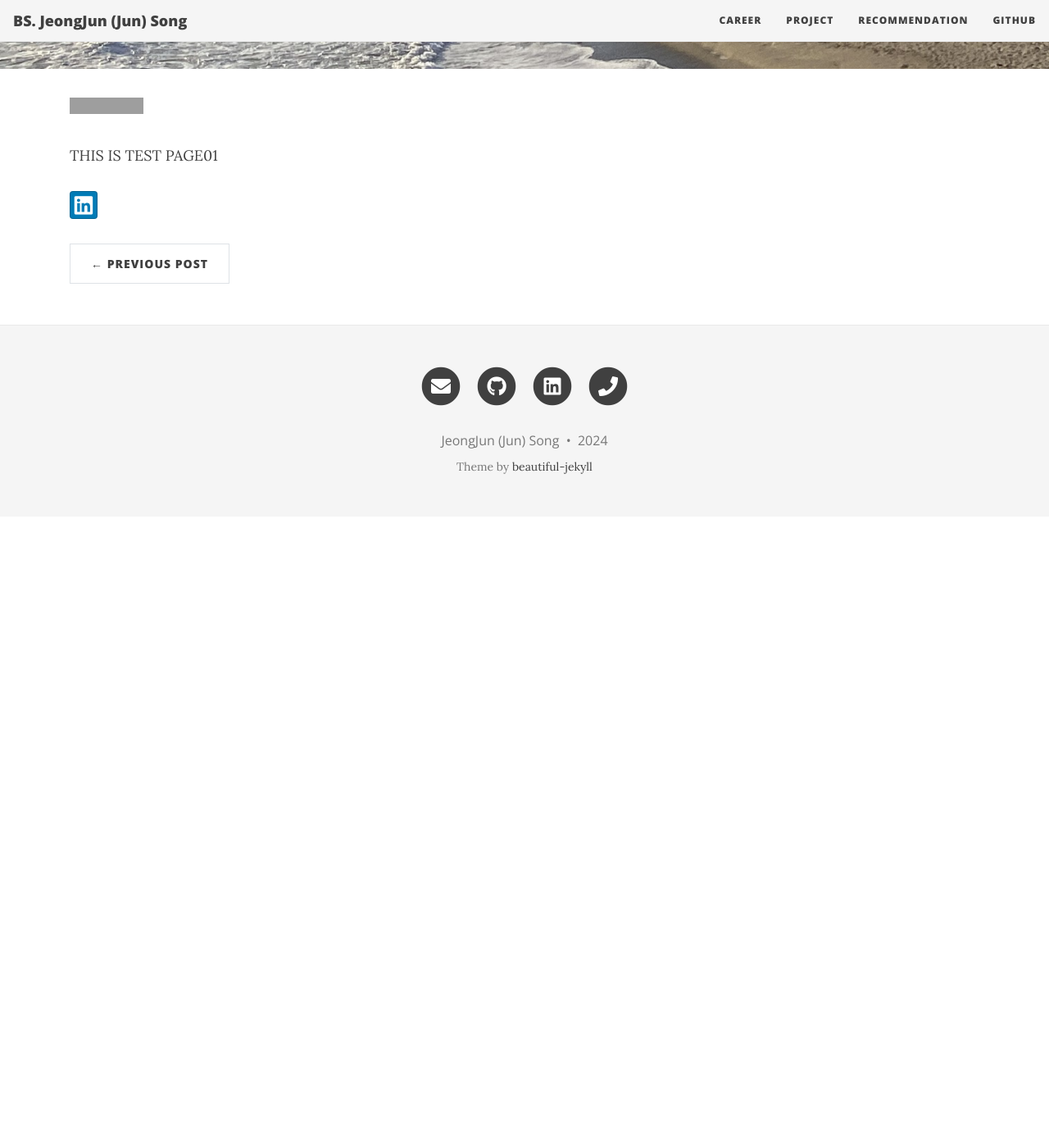
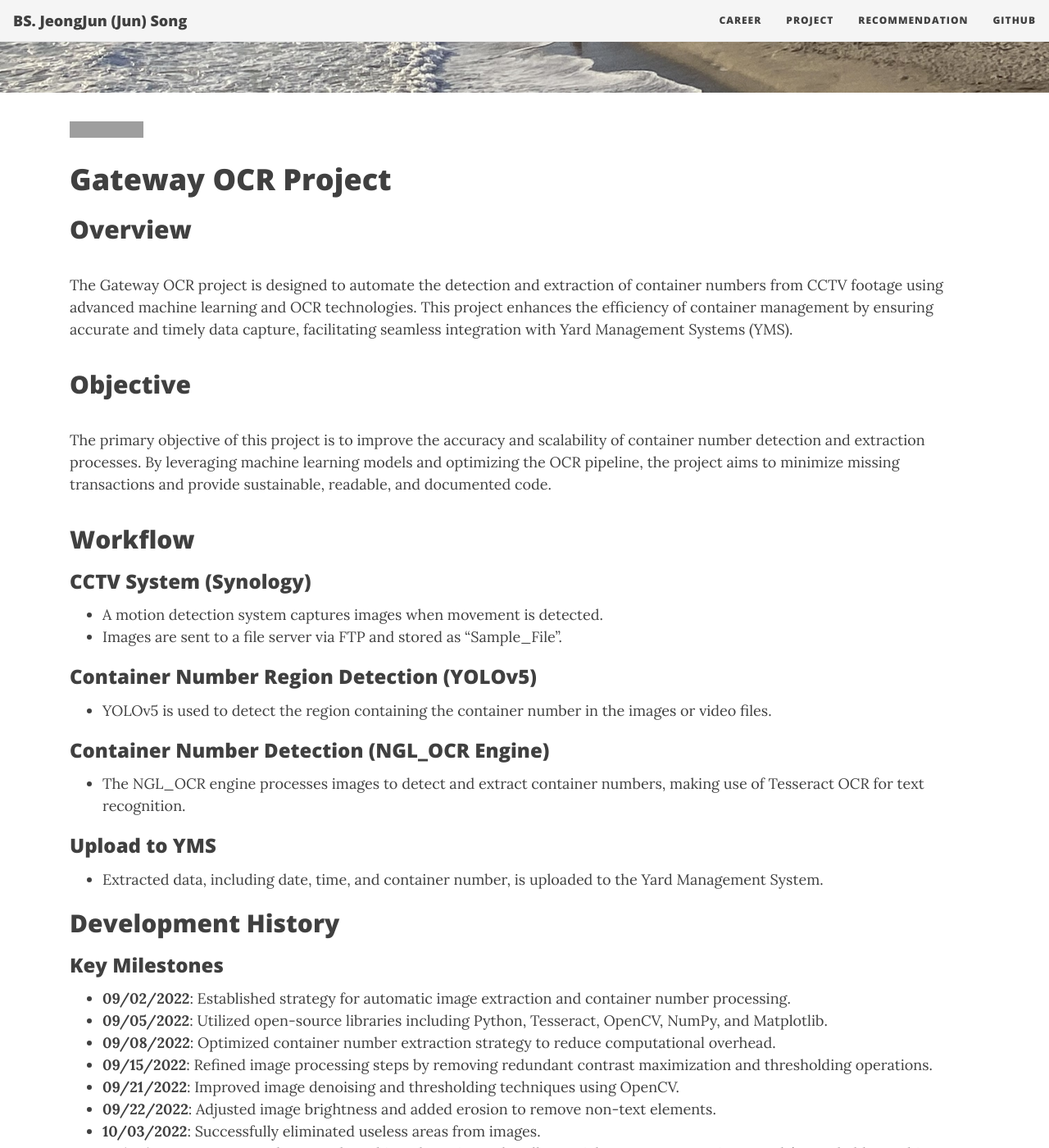
Before and after one commit to songjeongjun320/songjeongjun320.github.io, a Jekyll site: the page built from project/_posts/2024-07-23-project02.md, in a window 1280 px wide and 1400 px high, scrolled down 474 px. Shown: the whole window at 82% size. Built offline with Jekyll 4.4.1, drawn with Linux system fonts in a browser that asks for light colours; nearby versions of some CDN libraries; before the commit the page ends 1104 px from its top, so only the background shows below that; some of the changed text lies outside the part shown; grey boxes are pictures that could not be loaded.

Commit message:
07/24/2024

```diff
--- a/project/_posts/2024-07-23-project02.md
+++ b/project/_posts/2024-07-23-project02.md
@@ -1,11 +1,59 @@
 ---
 layout: post
-title: OCR Project
-subtitle: project01-description
+title: Gateway OCR Project
+subtitle: AI-Powered Container Number Detection from CCTV Footage
 gh-repo: songjeongjun320/jun-song.github.io
 gh-badge: [follow]
 cover-img: /assets/img/ocean1.jpg
 comments: true
 ---
 
-THIS IS TEST PAGE01
+# Gateway OCR Project
+
+## Overview
+
+The Gateway OCR project is designed to automate the detection and extraction of container numbers from CCTV footage using advanced machine learning and OCR technologies. This project enhances the efficiency of container management by ensuring accurate and timely data capture, facilitating seamless integration with Yard Management Systems (YMS).
+
+## Objective
+
+The primary objective of this project is to improve the accuracy and scalability of container number detection and extraction processes. By leveraging machine learning models and optimizing the OCR pipeline, the project aims to minimize missing transactions and provide sustainable, readable, and documented code.
+
+## Workflow
+
+### CCTV System (Synology)
+- A motion detection system captures images when movement is detected.
+- Images are sent to a file server via FTP and stored as “Sample_File”.
+
+### Container Number Region Detection (YOLOv5)
+- YOLOv5 is used to detect the region containing the container number in the images or video files.
+
+### Container Number Detection (NGL_OCR Engine)
+- The NGL_OCR engine processes images to detect and extract container numbers, making use of Tesseract OCR for text recognition.
+
+### Upload to YMS
+- Extracted data, including date, time, and container number, is uploaded to the Yard Management System.
+
+## Development History
+
+### Key Milestones
+- **09/02/2022**: Established strategy for automatic image extraction and container number processing.
+- **09/05/2022**: Utilized open-source libraries including Python, Tesseract, OpenCV, NumPy, and Matplotlib.
+- **09/08/2022**: Optimized container number extraction strategy to reduce computational overhead.
+- **09/15/2022**: Refined image processing steps by removing redundant contrast maximization and thresholding operations.
+- **09/21/2022**: Improved image denoising and thresholding techniques using OpenCV.
+- **09/22/2022**: Adjusted image brightness and added erosion to remove non-text elements.
+- **10/03/2022**: Successfully eliminated useless areas from images.
+- **10/11/2022**: Incorporated TensorFlow object detection to handle special contour cases using Google's Teachable Machine.
+- **10/12/2022**: Enhanced contour arrangement by removing constraints that affected OCR accuracy.
+
+## Technologies Used
+- **Programming Language**: Python
+- **Libraries**: YOLOv5, Tesseract, OpenCV, NumPy, Matplotlib, TensorFlow
+- **Tools**: Synology, FTP, Yard Management System (YMS)
+
+## Success Metrics
+- Achieve higher detection accuracy to reduce missing transactions.
+- Ensure codes are sustainable, readable, and scalable for future development.
+
+## Repository
+For more details and source code, visit the [GitHub repository](https://github.com/songjeongjun320).
```
